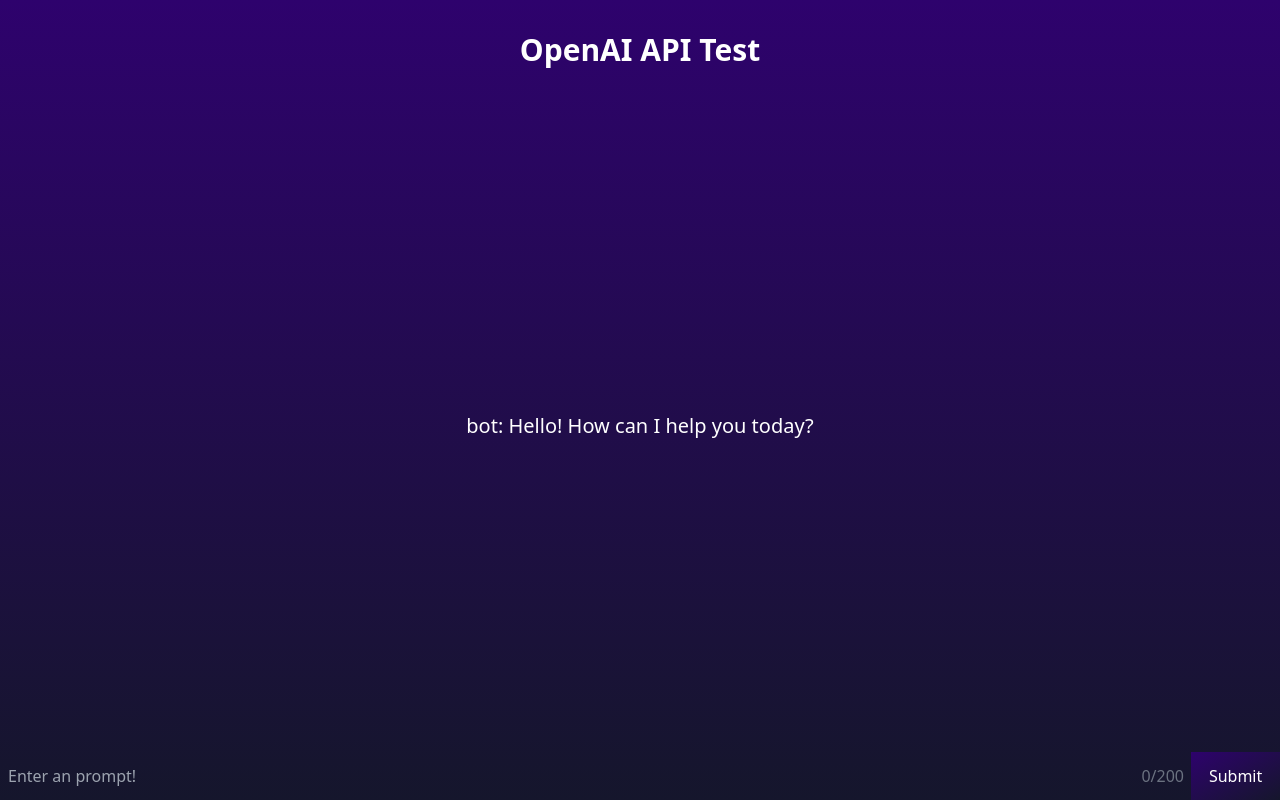
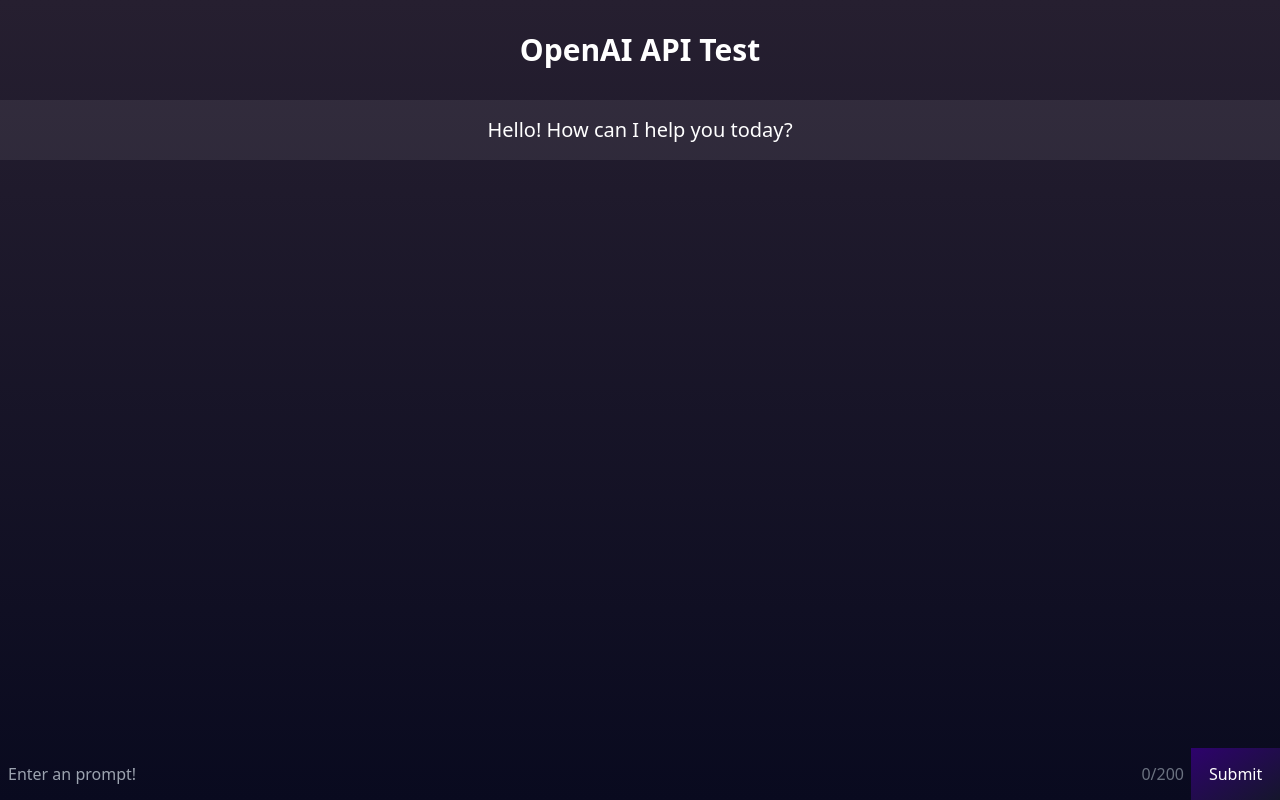
Before and after one commit to MohamedBechirMejri/aichat, a Next.js app: page / in a window 1280 px wide. Built offline with nearby package versions, Linux system fonts and the light colour scheme.

Commit message:
fix chat

```diff
--- a/src/pages/index.tsx
+++ b/src/pages/index.tsx
@@ -7,35 +7,26 @@
 
 import { type NextPage } from "next";
 import Head from "next/head";
-import { useState } from "react";
+import { useEffect, useRef, useState } from "react";
 
 const Home: NextPage = () => {
+  const chatRef = useRef<HTMLDivElement>(null);
+
   const [value, setValue] = useState("");
   const [chat, setChat] = useState([
     {
       sender: "system",
       text: "This is a conversation with an AI assistant. The assistant is helpful, creative, clever, and very friendly.",
     },
-    {
-      sender: "bot",
-      text: "Hello! How can I help you today?",
-    },
+    { sender: "bot", text: "Hello! How can I help you today?" },
   ]);
-  const [loading, setLoading] = useState(false);
 
   const handleSubmit = async (e: { preventDefault: () => void }) => {
     e.preventDefault();
-    setLoading(true);
     const newChat = [
       ...chat,
-      {
-        sender: "user",
-        text: value,
-      },
-      {
-        sender: "bot",
-        text: "",
-      },
+      { sender: "user", text: value },
+      { sender: "bot", text: "" },
     ];
     setChat([...newChat]);
     setValue("");
@@ -56,8 +47,13 @@
       newChat[newChat.length - 1]!.text = data.result;
       return newChat;
     });
-    setLoading(false);
   };
+
+  useEffect(() => {
+    if (chatRef.current) {
+      chatRef.current.scrollTop = chatRef.current.scrollHeight;
+    }
+  }, [chat]);
 
   return (
     <>
@@ -66,25 +62,34 @@
         <meta name="description" content="OpenAI API Test" />
         <link rel="icon" href="/favicon.ico" />
       </Head>
-      <main className="flex h-[100svh] flex-col items-center justify-between bg-gradient-to-b from-[#2e026d] to-[#15162c] text-white">
+      <main className="flex h-[100svh] flex-col items-center justify-between bg-gradient-to-b from-[#261f30] to-[#090a1f] text-white">
         <h1 className="p-8 text-3xl font-bold">OpenAI API Test</h1>
-        {loading ? (
-          <p className="animate-pulse">...</p>
-        ) : (
-          <div className="p-4 text-center text-xl font-medium">
+
+        <div
+          ref={chatRef}
+          className="h-full w-full overflow-y-scroll text-center text-xl font-medium"
+        >
           {chat.map((message, i) =>
             message.sender === "system" ? null : (
-                <p key={`message#${i}`}>
-                  {" "}
-                  {message.sender}: {message.text}
+              <p
+                key={`message#${i}`}
+                className="h-max w-full p-4"
+                style={{
+                  backgroundColor:
+                    message.sender === "user" ? "#000000" : "#ffffff11",
+                }}
+              >
+                {message.text || (
+                  <span className="animate-pulse text-xl">...</span>
+                )}
               </p>
             )
           )}
         </div>
-        )}
+
         <form
           onSubmit={handleSubmit}
-          className="relative flex h-12 w-full"
+          className="relative flex h-16 w-full"
           autoComplete="off"
         >
           <input
```
Lines whose indentation alone changed are shown as unchanged.
